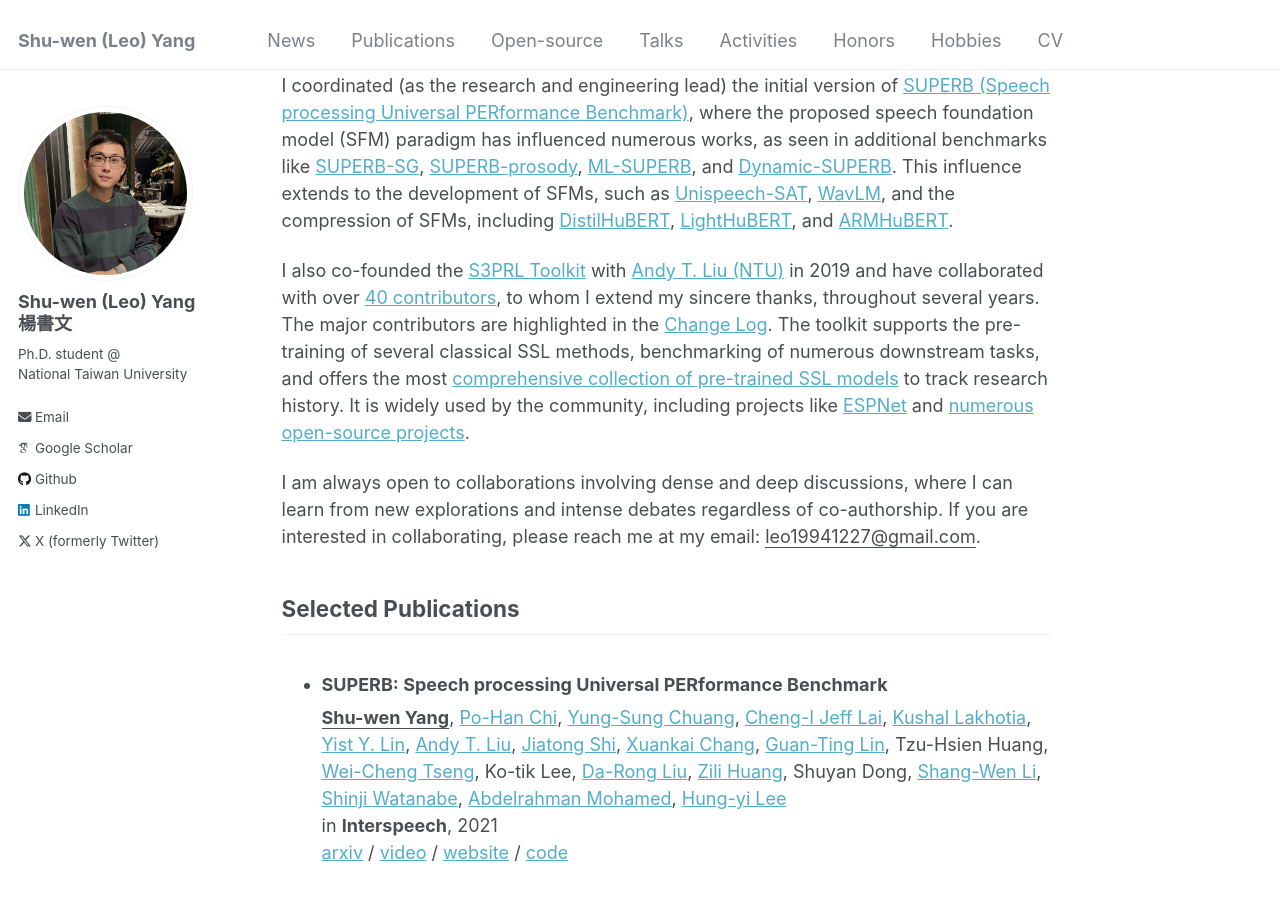
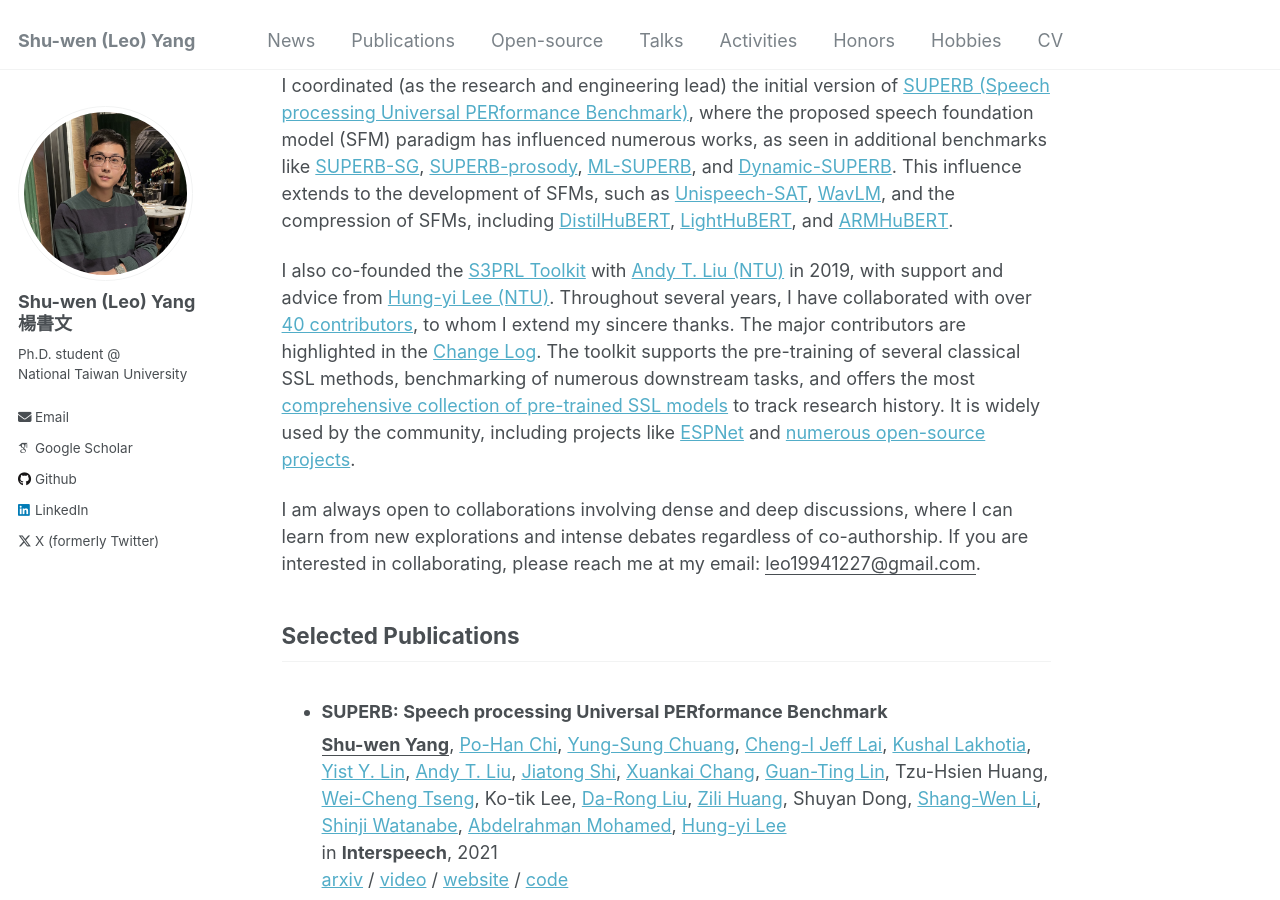
Before and after one commit to leo19941227/leo19941227.github.io, a Jekyll site: the page built from _pages/about.md, in a window 1280 px wide and 900 px high, scrolled down 1011 px. Built offline with Jekyll 4.4.1, drawn with Linux system fonts in a browser that asks for light colours; some web fonts are replaced; a script that is not in the unit is left out.

Commit message:
add advisor of S3PRL

```diff
--- a/_pages/about.md
+++ b/_pages/about.md
@@ -28,7 +28,7 @@ Additionally, we explore their use across a broad spectrum of real-life speech a
 
 I coordinated (as the research and engineering lead) the initial version of [SUPERB (Speech processing Universal PERformance Benchmark)](https://scholar.google.com/citations?view_op=view_citation&hl=en&user=R1mNI8QAAAAJ&citation_for_view=R1mNI8QAAAAJ:9yKSN-GCB0IC), where the proposed speech foundation model (SFM) paradigm has influenced numerous works, as seen in additional benchmarks like [SUPERB-SG](https://scholar.google.com/citations?view_op=view_citation&hl=en&user=R1mNI8QAAAAJ&citation_for_view=R1mNI8QAAAAJ:Tyk-4Ss8FVUC), [SUPERB-prosody](https://arxiv.org/abs/2210.07185), [ML-SUPERB](https://arxiv.org/abs/2305.10615), and [Dynamic-SUPERB](https://arxiv.org/abs/2309.09510). This influence extends to the development of SFMs, such as [Unispeech-SAT](https://arxiv.org/abs/2110.05752), [WavLM](https://arxiv.org/abs/2110.13900), and the compression of SFMs, including [DistilHuBERT](https://scholar.google.com/citations?view_op=view_citation&hl=en&user=R1mNI8QAAAAJ&citation_for_view=R1mNI8QAAAAJ:qjMakFHDy7sC), [LightHuBERT](https://arxiv.org/abs/2203.15610), and [ARMHuBERT](https://arxiv.org/abs/2305.11685).
 
-I also co-founded the [S3PRL Toolkit](https://github.com/s3prl/s3prl) with [Andy T. Liu (NTU)](https://andi611.github.io/) in 2019 and have collaborated with over [40 contributors](https://github.com/s3prl/s3prl/graphs/contributors), to whom I extend my sincere thanks, throughout several years.
+I also co-founded the [S3PRL Toolkit](https://github.com/s3prl/s3prl) with [Andy T. Liu (NTU)](https://andi611.github.io/) in 2019, with support and advice from [Hung-yi Lee (NTU)](https://speech.ee.ntu.edu.tw/~hylee/index.php). Throughout several years, I have collaborated with over [40 contributors](https://github.com/s3prl/s3prl/graphs/contributors), to whom I extend my sincere thanks.
 The major contributors are highlighted in the [Change Log](https://github.com/s3prl/s3prl?tab=readme-ov-file#change-log). The toolkit supports the pre-training of several classical SSL methods, benchmarking of numerous downstream tasks, and offers the most [comprehensive collection of pre-trained SSL models](https://s3prl.github.io/s3prl/tutorial/upstream_collection.html) to track research history. It is widely used by the community, including projects like [ESPNet](https://github.com/espnet/espnet?tab=readme-ov-file#asr-automatic-speech-recognition) and [numerous open-source projects](https://github.com/s3prl/s3prl/network/dependents).
 
 I am always open to collaborations involving dense and deep discussions, where I can learn from new explorations and intense debates regardless of co-authorship.
```
Also changed, not shown: _pages/open-source.md (+1 -1 lines).
